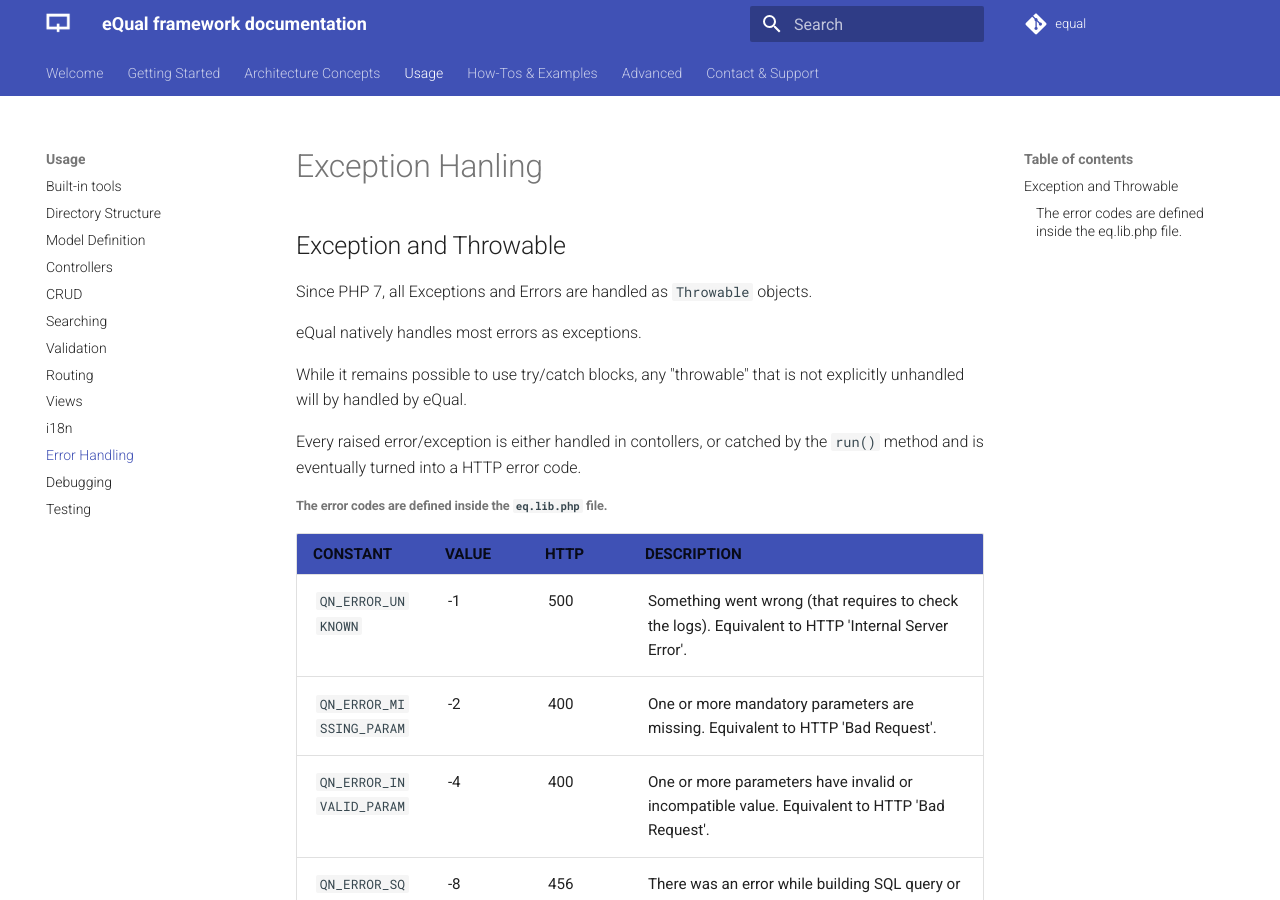
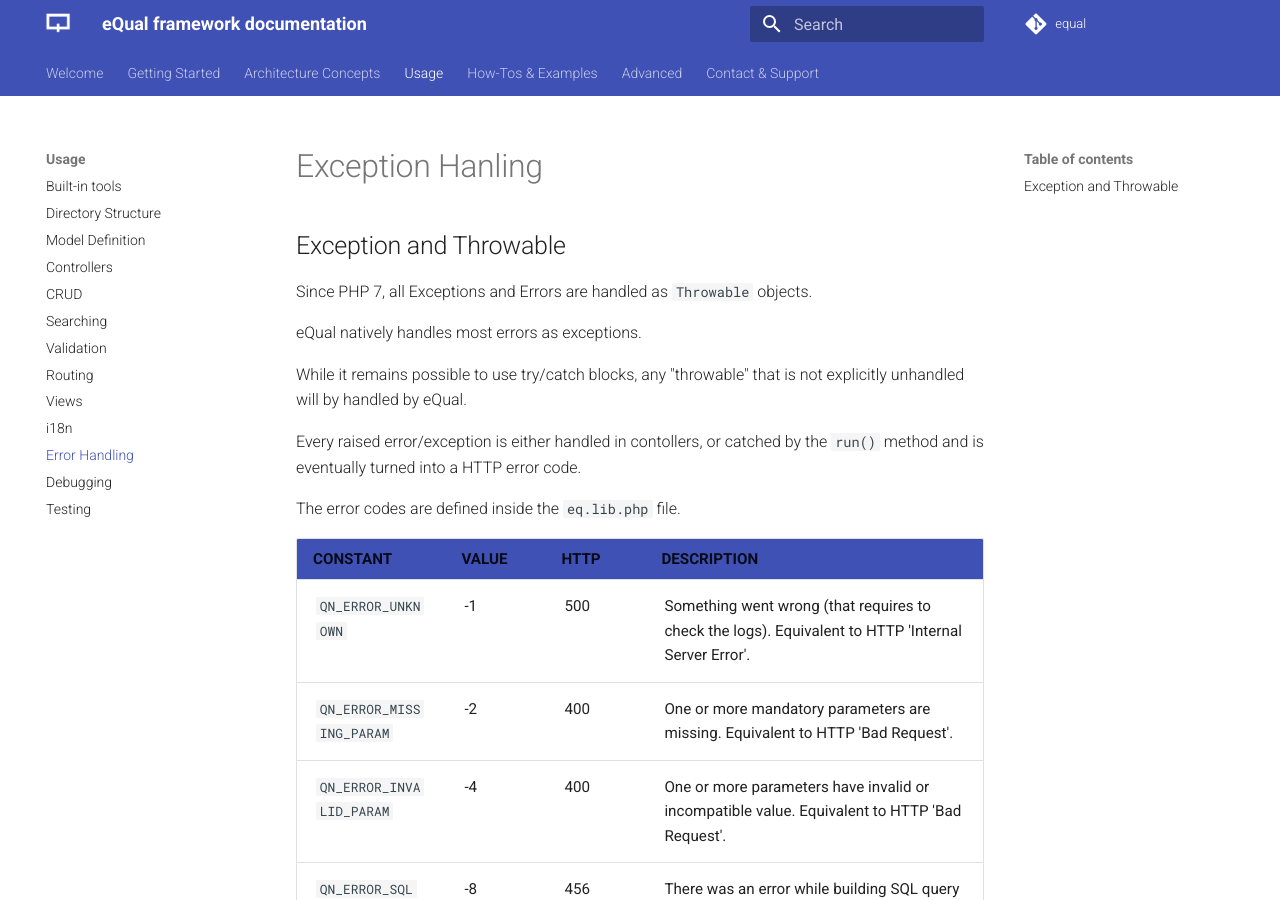
Before and after one commit to equalframework/equal-doc, an MkDocs documentation site: the page built from docs/usage/error-handling.md, in a window 1280 px wide and 900 px high. Built offline with MkDocs 1.6.1 and Material for MkDocs 9.7.7, drawn with Linux system fonts in a browser that asks for light colours; comment, search, counter and statistics services are not loaded; some of the changed lines change nothing that is shown.

Commit message:
added docs

```diff
--- a/docs/usage/error-handling.md
+++ b/docs/usage/error-handling.md
@@ -12,10 +12,10 @@ While it remains possible to use try/catch blocks, any "throwable" that is not e
 
 Every raised error/exception is either handled in contollers, or catched by the `run()` method and is eventually turned into a HTTP error code.
 
-###### The error codes are defined inside the `eq.lib.php` file.
+The error codes are defined inside the `eq.lib.php` file.
 
-| CONSTANT                   | VALUE | HTTP | DESCRIPTION                                                  |
-| ------------------------------------------ | --- | --- | ---------------------------------------------- |
+| CONSTANT &nbsp; &nbsp; &nbsp; | VALUE | HTTP | DESCRIPTION                                                  |
+| :----------------------------------------- | --- | --- | ---------------------------------------------- |
 | `QN_ERROR_UNKNOWN`         | -1    | 500  | Something went wrong (that requires to check the logs). Equivalent to  HTTP 'Internal Server Error'. |
 | `QN_ERROR_MISSING_PARAM`   | -2    | 400  | One or more mandatory parameters are missing. Equivalent to  HTTP 'Bad Request'. |
 | `QN_ERROR_INVALID_PARAM`   | -4    | 400  | One or more parameters have invalid or incompatible value. Equivalent to  HTTP 'Bad Request'. |
```
